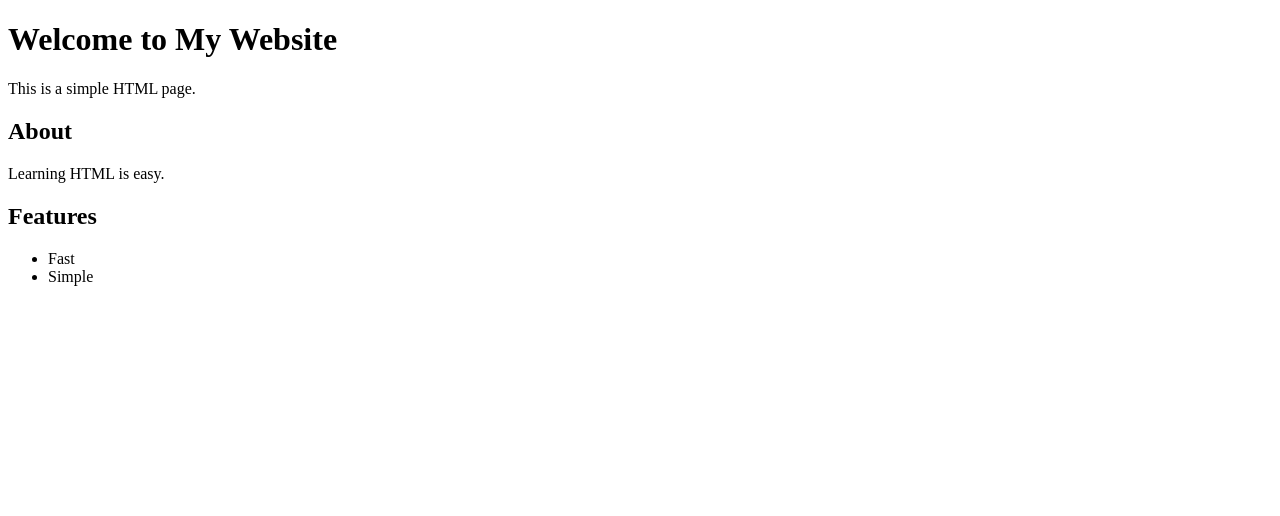
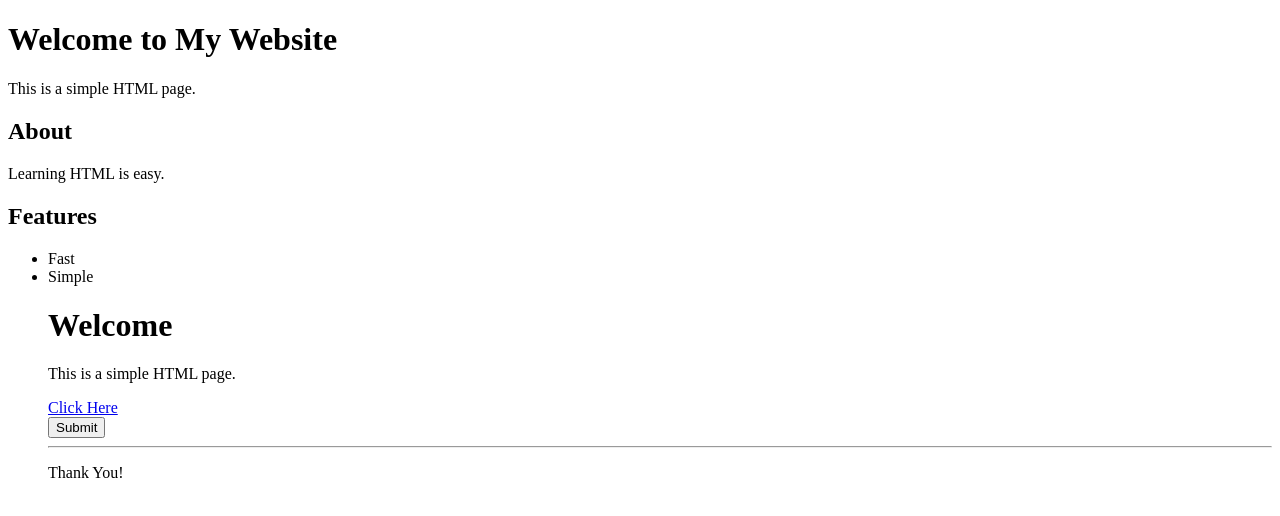
Before and after one commit to dhanushkumardevops-design/git-, a plain HTML site: page index.html in a window 1280 px wide. Drawn offline with Linux system fonts and the light colour scheme.

Commit message:
updated index.html

```diff
--- a/index.html
+++ b/index.html
@@ -12,3 +12,18 @@
     <ul>
         <li>Fast</li>
         <li>Simple</li>
+    <!DOCTYPE html>
+<html>
+<head>
+<title>My Page</title>
+</head>
+<body>
+<h1>Welcome</h1>
+<p>This is a simple HTML page.</p>
+<a href="#">Click Here</a>
+<br>
+<button>Submit</button>
+<hr>
+<p>Thank You!</p>
+</body>
+</html>
```
